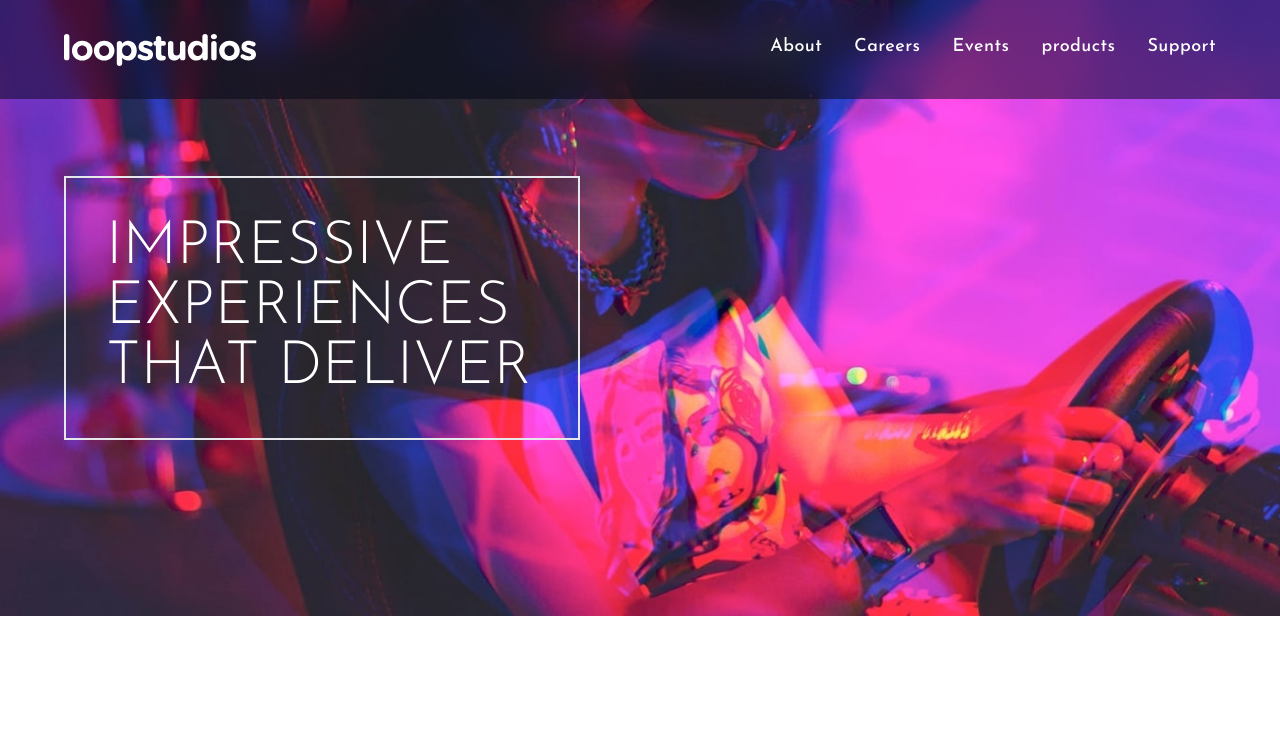
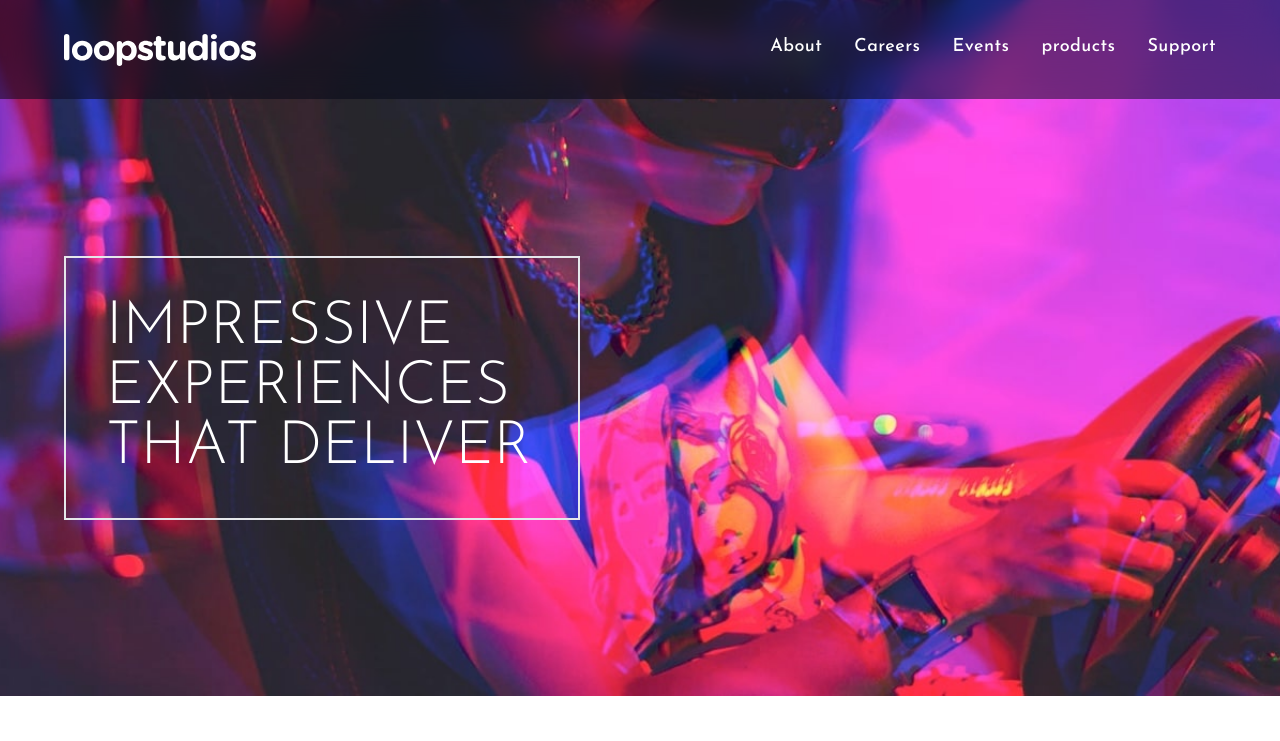
Before and after one commit to huunam66/project-2-tailwindcss, a website: page index.html in a window 1280 px wide. Shown: the top 741 px of the page. Drawn offline with Linux system fonts and the light colour scheme.

Commit message:
dsgsdgsd

```diff
--- a/index.html
+++ b/index.html
@@ -163,7 +163,7 @@
               </div>
             </nav>
 
-            <div class="my-44 md:mx-16 mx-2 md:mr-auto border-2 w-fit">
+            <div class="mt-64 mb-44 md:mx-16 mx-2 md:mr-auto border-2 w-fit">
               <p
                 class="text-4xl md:text-6xl uppercase font-light text-white font-Josefin-Sans p-5 md:p-10 max-w-lg border-white"
               >
```
Also changed, not shown: src/css/style.css.
